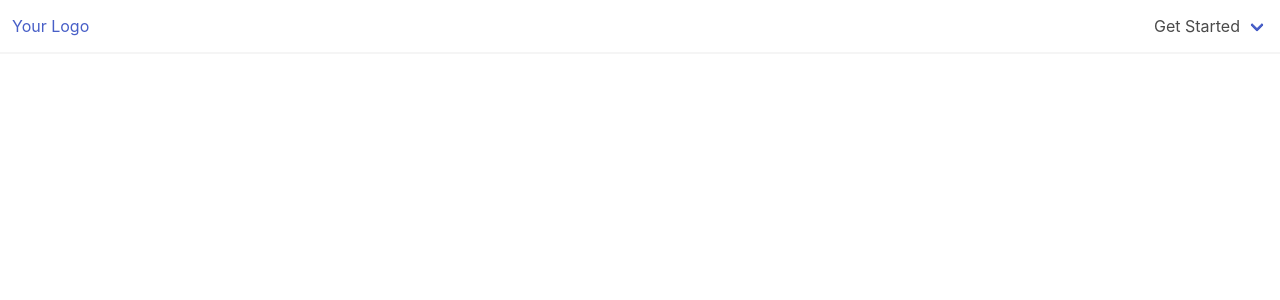
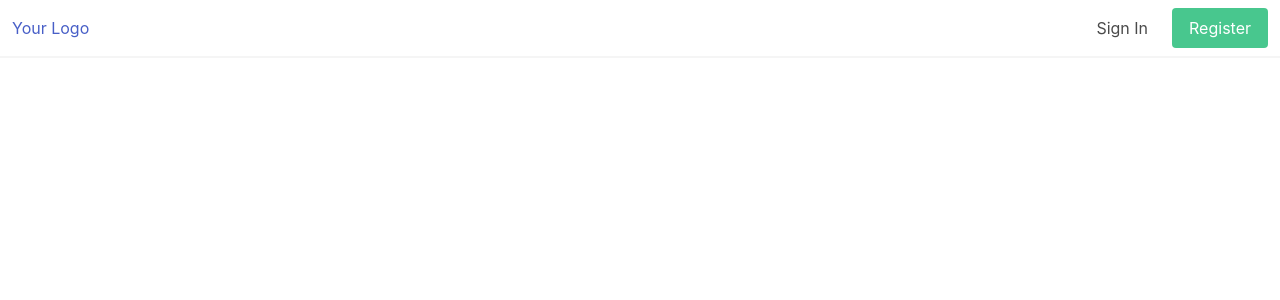
Before and after one commit to Davies-K/mean-template, an Angular app in the folder client/: page / in a window 1280 px wide. Shown: the top 300 px of the page. Built offline with nearby package versions, Linux system fonts and the light colour scheme.

Commit message:
modify navbar by removing dropdown and adding button

```diff
--- a/client/src/app/app.component.html
+++ b/client/src/app/app.component.html
@@ -11,29 +11,18 @@
   </div>
   <div class="navbar-menu">
     <div class="navbar-end">
-      <div class="navbar-item has-dropdown is-hoverable">
-        <div class="navbar-link">
-          Get Started
-        </div>
-        <div class="navbar-dropdown">
       <a class="navbar-item">
         <div>
-              <span class="icon is-small">
-                <i class="fa fa-user-circle-o"></i>
-              </span>
-              Register
+          Sign In
         </div>
       </a>
       <a class="navbar-item">
         <div>
-              <span class="icon is-small">
-                <i class="fa fa-sign-in-alt"></i>
-              </span>
-              Login
+          <button class="button is-success">
+            Register
+          </button>
         </div>
       </a>
-        </div>
-      </div>
     </div>
   </div>
 </nav>
```
Lines whose indentation alone changed are shown as unchanged.
